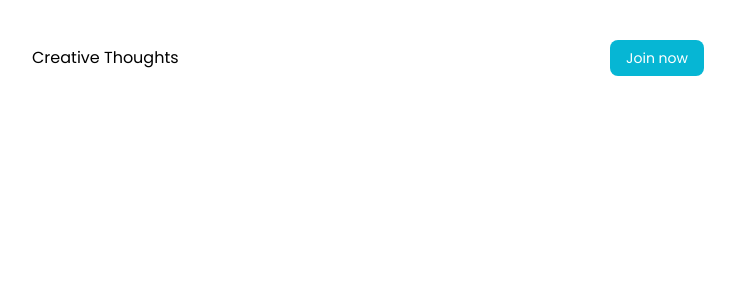
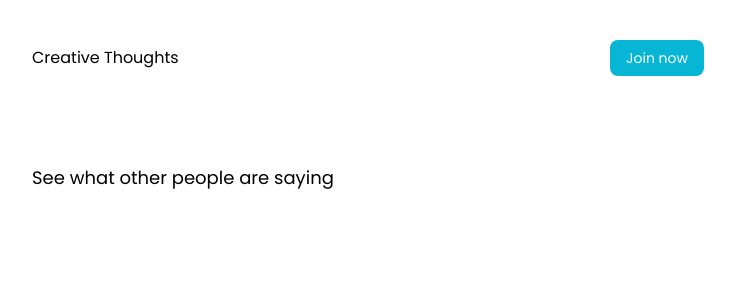
Before and after one commit to Elizabeth-Cz/firebase_data_tutorial, a Next.js app: page / in a window 1280 px wide. Shown: the top 300 px of the page, without its empty margins (272-1007 px from the left). Built offline with nearby package versions, Linux system fonts and the light colour scheme; no server answers; the database is empty.

Commit message:
feat[index]: imported useEffect and useState

```diff
--- a/pages/index.js
+++ b/pages/index.js
@@ -1,6 +1,25 @@
 import Head from "next/head";
+import { useEffect, useState } from "react";
+import { db } from "../utils/firebase";
+import { collection, onSnapshot, orderBy, query } from "firebase/firestore";
 
 export default function Home() {
+  //Create a state with all the posts
+  const [allPosts, setAllPosts] = useState([]);
+
+  const getPosts = async () => {
+    const collectionRef = collection(db, "posts");
+    const q = query(collectionRef, orderBy("timestamp", "desc"));
+    const unsubscribe = onSnapshot(q, (snapshot) => {
+      setAllPosts(snapshot.docs.map((doc) => ({ ...doc.data(), id: doc.id })));
+    });
+    return unsubscribe;
+  };
+
+  useEffect(() => {
+    getPosts();
+  }, []);
+
   return (
     <div>
       <Head>
@@ -9,7 +28,9 @@ export default function Home() {
         <link rel="icon" href="/favicon.ico" />
       </Head>
 
-      <main></main>
+      <div className="my-12 text-lg font-medium">
+        <h2>See what other people are saying</h2>
+      </div>
     </div>
   );
 }
```
